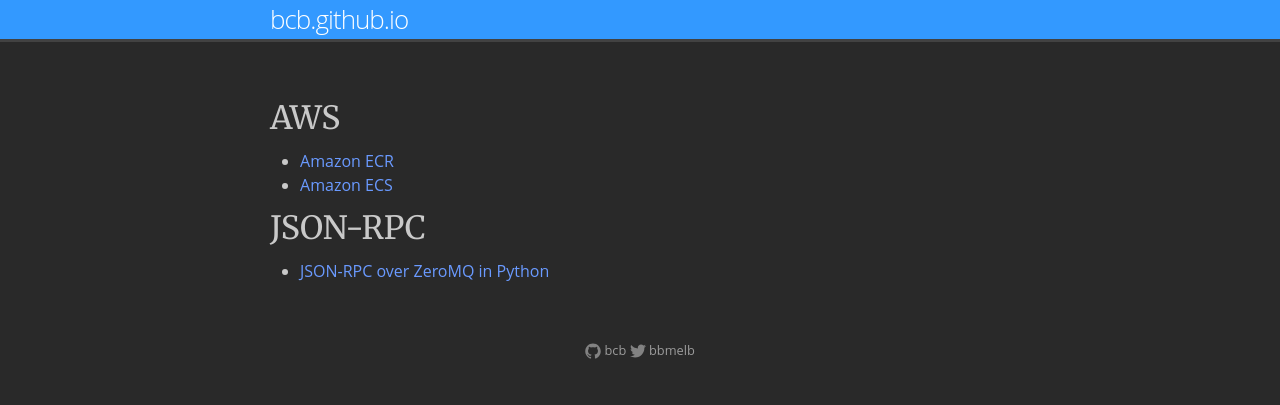
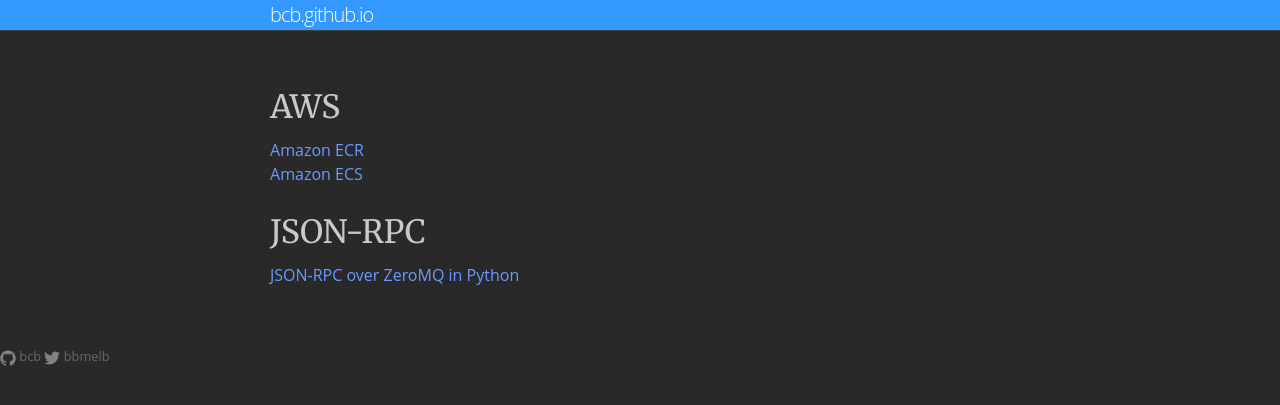
Before and after one commit to explodinglabs/explodinglabs.github.io, a Jekyll site: the page built from index.html, in a window 1280 px wide. Shown: the top 405 px of the page. Built offline with Jekyll 4.4.1, drawn with Linux system fonts in a browser that asks for light colours; some web fonts are replaced.

Commit message:
Style changes

```diff
--- a/_sass/_layout.scss
+++ b/_sass/_layout.scss
@@ -2,8 +2,8 @@
  * Site header
  */
 .site-header {
-    border-bottom: 3px solid $grey-color-dark;
     background-color: #39f;
+    border-bottom: 1px solid $grey-color-dark;
     margin-bottom: $spacing-unit * 2;
     @include media-query($on-palm) {
         margin-bottom: $spacing-unit;
@@ -11,7 +11,8 @@
 }
 
 .site-title {
-    font-size: 26px;
+    width: 100%;
+    font-size: 20px;
     font-weight: 300;
     letter-spacing: -1px;
     float: left;
@@ -24,87 +25,6 @@
 
 .site-nav {
     display: none;
-    float: right;
-    line-height: 56px;
-
-    .menu-icon {
-        display: none;
-    }
-
-    .page-link {
-        color: $text-color;
-        line-height: $base-line-height;
-
-        // Gaps between nav items, but not on the last one
-        &:not(:last-child) {
-            margin-right: 20px;
-        }
-    }
-
-    @include media-query($on-palm) {
-        position: absolute;
-        top: 9px;
-        right: $spacing-unit / 2;
-        background-color: $background-color;
-        border: 1px solid $grey-color-light;
-        border-radius: 5px;
-        text-align: right;
-
-        .menu-icon {
-            display: block;
-            float: right;
-            width: 36px;
-            height: 26px;
-            line-height: 0;
-            padding-top: 10px;
-            text-align: center;
-
-            > svg {
-                width: 18px;
-                height: 15px;
-
-                path {
-                    fill: $grey-color-dark;
-                }
-            }
-        }
-
-        .trigger {
-            clear: both;
-            display: none;
-        }
-
-        &:hover .trigger {
-            display: block;
-            padding-bottom: 5px;
-        }
-
-        .page-link {
-            display: block;
-            padding: 5px 10px;
-
-            &:not(:last-child) {
-                margin-right: 0;
-            }
-            margin-left: 20px;
-        }
-    }
-}
-
-
-
-/**
- * Site footer
- */
-.site-footer {
-    width: 30%;
-    margin: $spacing-unit auto;
-    padding-top: 1em;
-    text-align: center;
-    font-size: 0.8em;
-    a {
-        color: darken($grey-color-light, 30%);
-    }
 }
 
 
@@ -162,7 +82,6 @@
         font-size: $h1-size;
         color: $h1-color;
 
-
         @include media-query($on-laptop) {
             font-size: 28px;
         }
@@ -179,3 +98,23 @@
         }
     }
 }
+
+#home {
+    ul {
+        list-style-type: none;
+        margin: 0 0 $spacing-unit;
+        padding: 0;
+    }
+}
+
+/**
+ * Site footer
+ */
+.site-footer {
+    margin-top: $spacing-unit;
+    margin-bottom: $spacing-unit;
+    font-size: 0.8em;
+    a {
+        color: darken($grey-color-light, 50%);
+    }
+}
```
